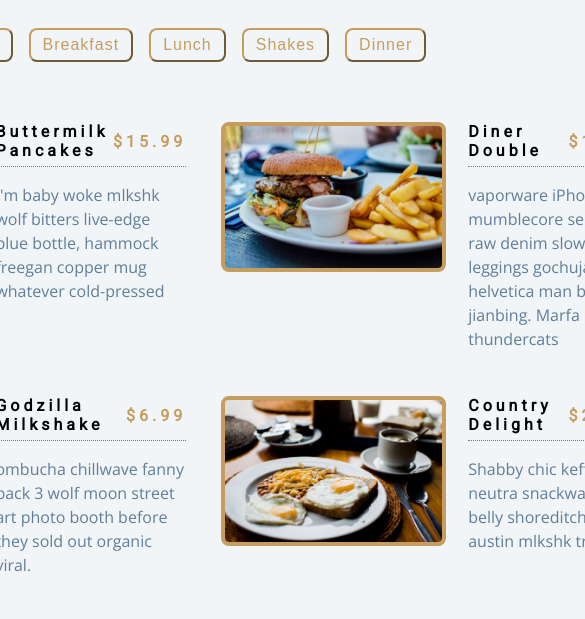
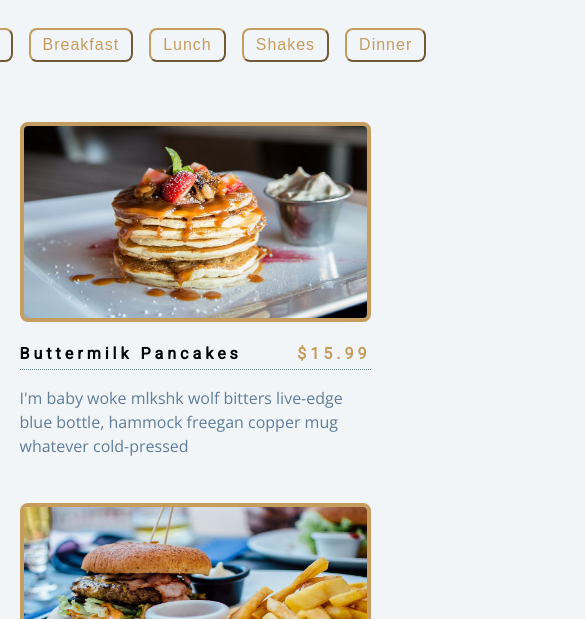
Before and after one commit to Ola-Reda/Menu, a plain HTML site: page index.html in a window 390 px wide. Shown: the part 149-768 px from the top of the page, 585 px wide, since content can reach past the window. Drawn offline with nearby package versions, Linux system fonts and the light colour scheme.

Commit message:
Add new changes

```diff
--- a/style.css
+++ b/style.css
@@ -12,7 +12,6 @@
 
 body {
     background: hsl(210, 36%, 96%);
-    /* font-family: 'Open Sans', sans-serif; */
     font-family: 'Roboto', sans-serif;
 }
 
@@ -87,9 +86,9 @@ button.active {
     display: grid;
     grid-template-columns: repeat(2, 1fr);
     gap: 45px 35px;
-    width: 87vw;
+    width: 90vw;
+    max-width: 1170px;
     margin: auto;
-    justify-content: center;
 }
 
 /*card*/
@@ -97,7 +96,7 @@ button.active {
     display: grid;
     grid-template-columns: 225px 1fr;
     gap: 22px;
-    max-width: 580px;
+    max-width: 600px;
 }
 
 .meals .card img {
@@ -128,3 +127,17 @@ button.active {
     font-family: 'Open Sans', sans-serif;
     line-height: 1.5;
 }
+
+@media (max-width: 768px) {
+    .meals {
+        grid-template-columns: 1fr;
+    }
+
+    .meals .card {
+        grid-template-columns: 1fr;
+    }
+
+    .meals .card img {
+        height: 200px;
+    }
+}
```
